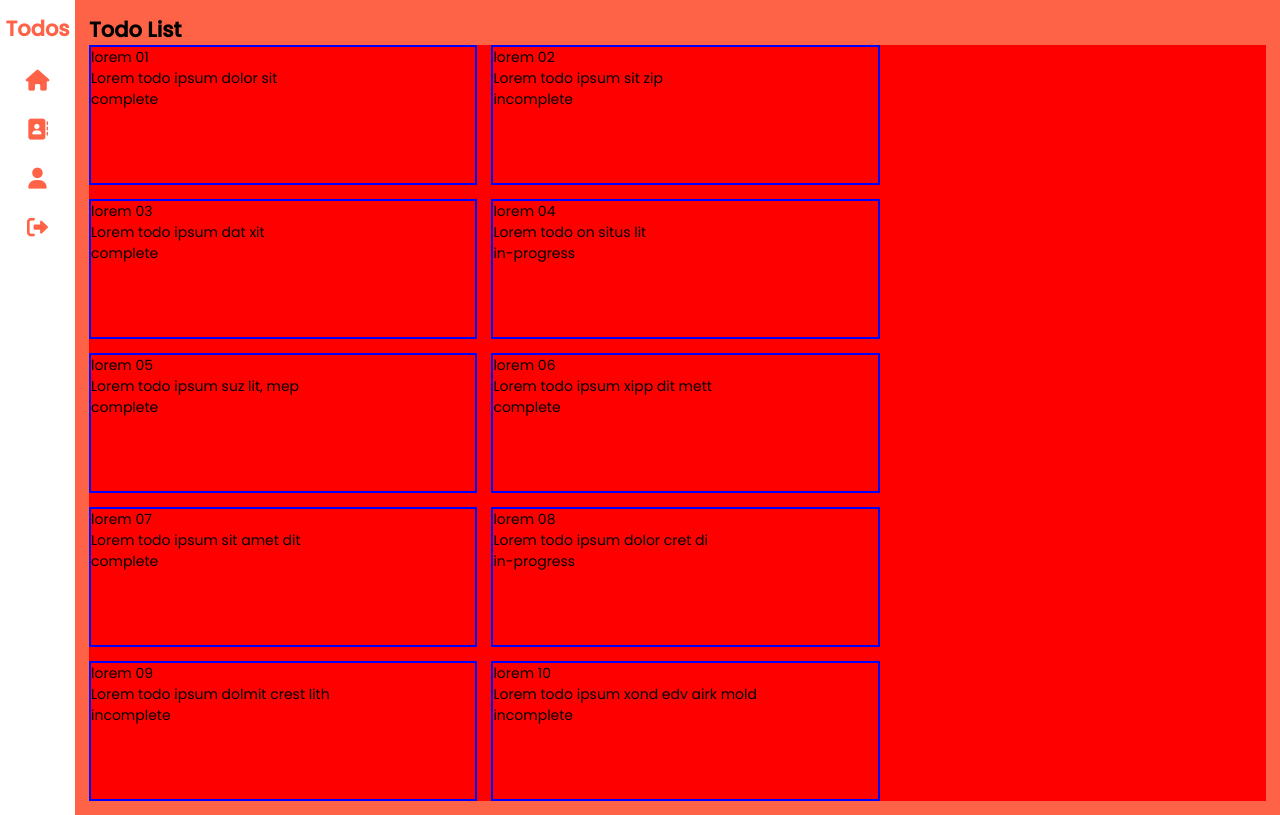
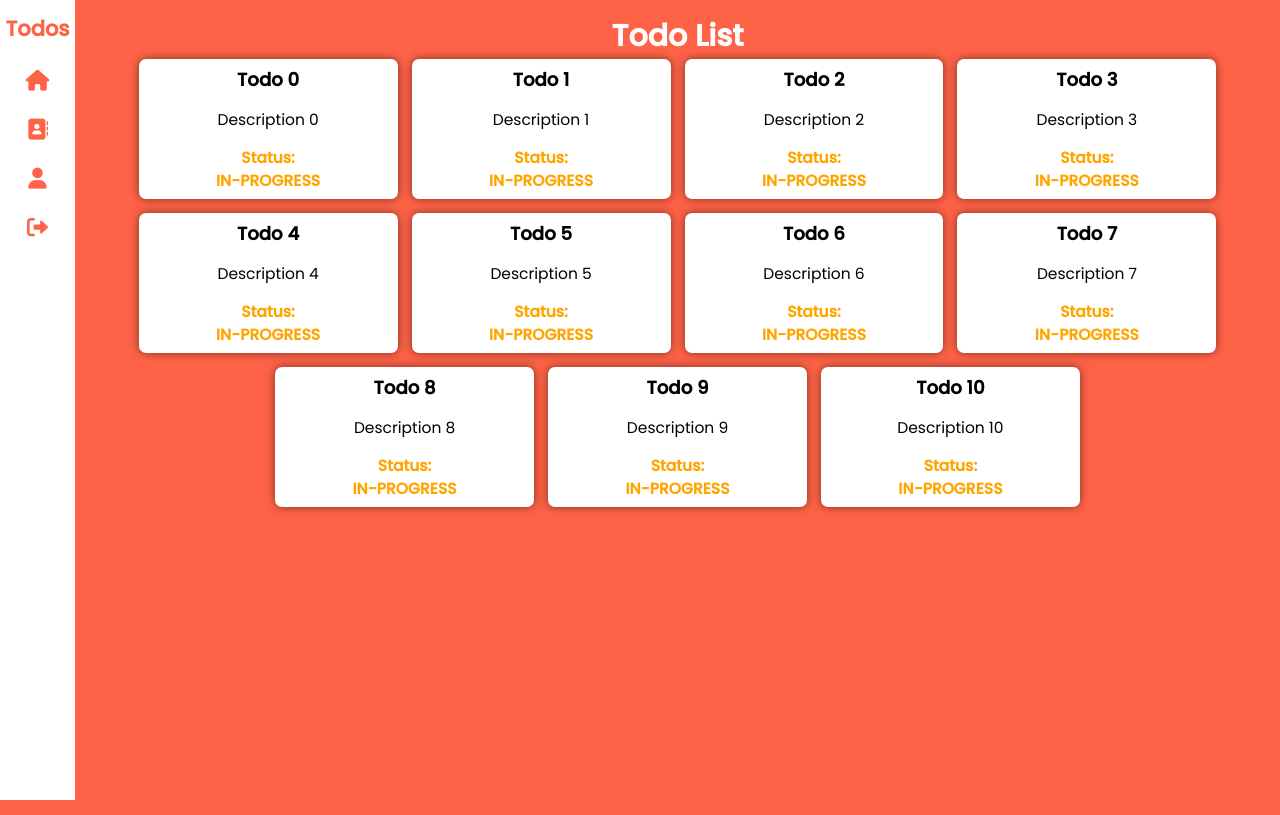
Before and after one commit to Kauan-Azevedo/todo-local, an Angular app: page / in a window 1280 px wide. Built offline with nearby package versions, Linux system fonts and the light colour scheme.

Commit message:
feat: show todos

```diff
--- a/package.json
+++ b/package.json
@@ -18,6 +18,7 @@
     "@angular/platform-browser": "^15.0.0",
     "@angular/platform-browser-dynamic": "^15.0.0",
     "@angular/router": "^15.0.0",
+    "crypto-js": "^4.1.1",
     "rxjs": "~7.5.0",
     "tslib": "^2.3.0",
     "zone.js": "~0.12.0"
@@ -26,6 +27,7 @@
     "@angular-devkit/build-angular": "^15.0.4",
     "@angular/cli": "~15.0.4",
     "@angular/compiler-cli": "^15.0.0",
+    "@types/crypto-js": "^4.1.1",
     "@types/jasmine": "~4.3.0",
     "jasmine-core": "~4.5.0",
     "karma": "~6.4.0",
--- a/src/app/app.component.css
+++ b/src/app/app.component.css
@@ -0,0 +1,88 @@
+header {
+  position: fixed;
+  top: 0px;
+  left: 0px;
+  height: 100%;
+  width: var(--nav-width);
+  color: var(--primary-color);
+  background-color: white;
+  display: flex;
+  flex-direction: column;
+  align-items: center;
+  gap: 1rem;
+  transition: 500ms cubic-bezier(0.6, -0.28, 0.74, 0.05);
+}
+.header__logo {
+  padding: 0.9rem 0rem;
+}
+.expand {
+  --nav-width: 260px;
+  width: var(--nav-width);
+  background-color: white;
+  box-shadow: 0 0 15px rgba(0, 0, 0);
+  transition: 500ms cubic-bezier(0.6, -0.28, 0.74, 0.05);
+}
+
+.expand nav ul {
+  align-items: flex-start;
+}
+
+.expand nav ul li span {
+  font-weight: bold;
+  display: block;
+  opacity: 1;
+  visibility: visible;
+}
+
+header nav ul {
+  width: 100%;
+  display: flex;
+  flex-direction: column;
+  align-items: center;
+  gap: 2rem;
+}
+
+header nav ul li {
+  width: var(--nav-width);
+  cursor: pointer;
+  transition: 0.2s ease;
+  text-align: center;
+}
+
+header nav ul li span {
+  opacity: 0;
+  visibility: hidden;
+  display: none;
+  transition: 500ms cubic-bezier(0.6, -0.28, 0.74, 0.05);
+}
+
+header nav ul li:hover {
+  border-left: 5px solid var(--secondary-color);
+  color: var(--secondary-color);
+  cursor: pointer;
+}
+
+header.expand + main {
+  --width-area: calc(100% - 260px);
+  margin-left: 260px;
+  transition: 500ms cubic-bezier(0.6, -0.28, 0.74, 0.05);
+}
+
+main {
+  --width-area: calc(100% - var(--nav-width));
+  width: var(--width-area);
+  min-height: 100vh;
+  margin-left: var(--nav-width);
+  padding: 1rem;
+  background-color: var(--primary-color);
+  transition: 500ms cubic-bezier(0.6, -0.28, 0.74, 0.05);
+}
+
+@media (max-width: 500px) {
+  .expand {
+    --nav-width: 80%;
+  }
+  header:is(.expand) + main {
+    opacity: 0;
+  }
+}
--- a/src/app/todo/todo.component.css
+++ b/src/app/todo/todo.component.css
@@ -1,16 +1,49 @@
+h1 {
+  width: 100%;
+  font-size: 30px;
+  font-weight: bold;
+  color: white;
+  text-align: center;
+}
+
 .todos-container {
   width: 100%;
   display: flex;
   flex-wrap: wrap;
+  justify-content: center;
   gap: 1rem;
-  background-color: red;
 }
 
 .todos {
-  min-width: 33%;
-  height: 140px;
+  min-width: 22%;
+  min-height: 140px;
+  background-color: white;
+  padding: 0.5rem;
+  font-size: 15.5px;
+  border-radius: 7px;
+  box-shadow: 0 0 10px rgba(0, 0, 0, 0.5);
   display: flex;
   flex-wrap: wrap;
   flex-direction: column;
-  border: 2px solid blue;
+  justify-content: space-between;
+  text-align: center;
 }
+
+.complete {
+  color: green;
+  font-weight: bold;
+}
+.incomplete {
+  color: red;
+  font-weight: bold;
+}
+.in-progress {
+  color: orange;
+  font-weight: bold;
+}
+
+@media (max-width: 500px) {
+  .todos {
+    min-width: 100%;
+  }
+}
--- a/src/app/todo/todo.component.html
+++ b/src/app/todo/todo.component.html
@@ -2,9 +2,15 @@
   <h1>Todo List</h1>
   <div class="todos-container">
     <div class="todos" *ngFor="let todo of todos">
-      <p>{{ todo.title }}</p>
+      <h3>{{ todo.title }}</h3>
       <p>{{ todo.description }}</p>
-      <p>{{ todo.status }}</p>
+      <p
+        [class.complete]="todo.status === 'complete'"
+        [class.incomplete]="todo.status === 'incomplete'"
+        [class.in-progress]="todo.status === 'in-progress'"
+      >
+        <strong>Status:</strong><br />{{ todo.status | uppercase }}
+      </p>
     </div>
   </div>
 </section>
--- a/src/app/todo/todo.component.ts
+++ b/src/app/todo/todo.component.ts
@@ -12,24 +12,35 @@ export class TodoComponent {
   constructor(private readonly todoService: TodoService) {}
 
   ngOnInit() {
+    for (let i = 0; i <= 10; i++) {
+      let todo: Todo = {
+        id: i,
+        title: `Todo ${i}`,
+        description: `Description ${i}`,
+        status: 'in-progress',
+      };
+      this.sendTodo(todo);
+    }
     this.getTodos();
   }
 
   getTodos() {
-    this.todoService.getTodos().subscribe((todos) => {
-      this.todos = todos;
-    });
+    // this.todoService.getTodos().subscribe((todos) => {
+    //   this.todos = todos;
+    // });
+    const lTodos = this.todoService.getTodos();
+    this.todos = lTodos;
   }
 
-  sendTodo() {
-    this.todoService.sendTodo();
+  sendTodo(todo: Todo) {
+    this.todoService.sendTodo(todo);
   }
 
   updateTodo() {
     this.todoService.updateTodo();
   }
 
-  deleteTodo() {
-    this.todoService.deleteTodo();
+  removeTodo() {
+    this.todoService.removeTodo();
   }
 }
--- a/src/app/todo/todo.service.ts
+++ b/src/app/todo/todo.service.ts
@@ -2,27 +2,74 @@ import { Injectable } from '@angular/core';
 import { TODOS } from '../mock/todos.mock-list';
 import { Todo } from '../interfaces/todo.interface';
 import { Observable, of } from 'rxjs';
+import * as CryptoJS from 'crypto-js';
 
 @Injectable({
   providedIn: 'root',
 })
 export class TodoService {
+  key: string = 'todoAplication';
+  todosLocalStorage: any = [];
+
   constructor() {}
 
-  getTodos(): Observable<Todo[]> {
-    const todos = of(TODOS);
-    return todos;
+  private encrypt(txt: string): string {
+    return CryptoJS.AES.encrypt(txt, this.key).toString();
   }
 
-  sendTodo() {
-    return console.log('todo dent');
+  private decrypt(txtToDecrypt: string) {
+    return CryptoJS.AES.decrypt(txtToDecrypt, this.key).toString(
+      CryptoJS.enc.Utf8
+    );
   }
 
-  updateTodo() {
-    return console.log('todo updated');
+  public sendTodo(todo: Todo) {
+    const converTodo = JSON.stringify(todo);
+    let tempTodo: Todo[] = [];
+    // let localTodo: any = localStorage.getItem('Todos') || [];
+
+    console.log('_CONVERT__TODO - Function Parameter');
+    console.log(JSON.parse(converTodo));
+
+    console.log('_LOCAL__TODO - Array Vazio');
+    // console.log(localTodo);
+
+    console.log('_TEMP__TODO - FROM LocalStorage');
+    console.log(tempTodo);
+
+    if (this.todosLocalStorage != null) {
+      tempTodo = this.todosLocalStorage;
+
+      tempTodo.push(todo);
+
+      console.log('IF');
+      console.log(tempTodo);
+
+      localStorage.setItem('Todos', JSON.stringify(tempTodo));
+    } else {
+      this.todosLocalStorage.push(todo);
+
+      console.log('ElSE');
+      console.log(this.todosLocalStorage);
+
+      localStorage.setItem('Todos', JSON.stringify(tempTodo));
+    }
   }
 
-  deleteTodo() {
-    return console.log('todo deleted');
+  public getTodos() {
+    let data = JSON.parse(localStorage.getItem('Todos') || '');
+    return data;
+  }
+
+  public removeTodo() {
+    localStorage.removeItem('Todo');
+  }
+
+  public updateTodo() {
+    return 'todo updated';
+  }
+
+  public clearTodo() {
+    localStorage.clear();
   }
 }
--- a/src/styles.css
+++ b/src/styles.css
@@ -22,85 +22,10 @@
   box-sizing: border-box;
 }
 
+body {
+  background-color: var(--primary-color);
+}
+
 ul {
   list-style: none;
 }
-
-header {
-  position: fixed;
-  top: 0px;
-  left: 0px;
-  height: 100%;
-  width: var(--nav-width);
-  color: var(--primary-color);
-  display: flex;
-  flex-direction: column;
-  align-items: center;
-  gap: 1rem;
-  transition: 500ms cubic-bezier(0.6, -0.28, 0.74, 0.05);
-}
-.header__logo {
-  padding: 0.9rem 0rem;
-}
-.expand {
-  --nav-width: 260px;
-  width: var(--nav-width);
-  background-color: white;
-  box-shadow: 0 0 15px rgba(0, 0, 0);
-  transition: 500ms cubic-bezier(0.6, -0.28, 0.74, 0.05);
-}
-
-.expand nav ul {
-  align-items: flex-start;
-}
-
-.expand nav ul li span {
-  font-weight: bold;
-  display: block;
-  opacity: 1;
-  visibility: visible;
-}
-
-header nav ul {
-  width: 100%;
-  display: flex;
-  flex-direction: column;
-  align-items: center;
-  gap: 2rem;
-}
-
-header nav ul li {
-  width: var(--nav-width);
-  cursor: pointer;
-  transition: 0.2s ease;
-  text-align: center;
-}
-
-header nav ul li span {
-  opacity: 0;
-  visibility: hidden;
-  display: none;
-  transition: 500ms cubic-bezier(0.6, -0.28, 0.74, 0.05);
-}
-
-header nav ul li:hover {
-  border-left: 5px solid var(--secondary-color);
-  color: var(--secondary-color);
-  cursor: pointer;
-}
-
-header.expand + main {
-  --width-area: calc(100% - 260px);
-  margin-left: 260px;
-  transition: 500ms cubic-bezier(0.6, -0.28, 0.74, 0.05);
-}
-
-main {
-  --width-area: calc(100% - var(--nav-width));
-  width: var(--width-area);
-  min-height: 100vh;
-  margin-left: var(--nav-width);
-  padding: 1rem;
-  background-color: var(--primary-color);
-  transition: 500ms cubic-bezier(0.6, -0.28, 0.74, 0.05);
-}
```
Also changed, not shown: 1 other file (tests, documents, lock files or other folders).
